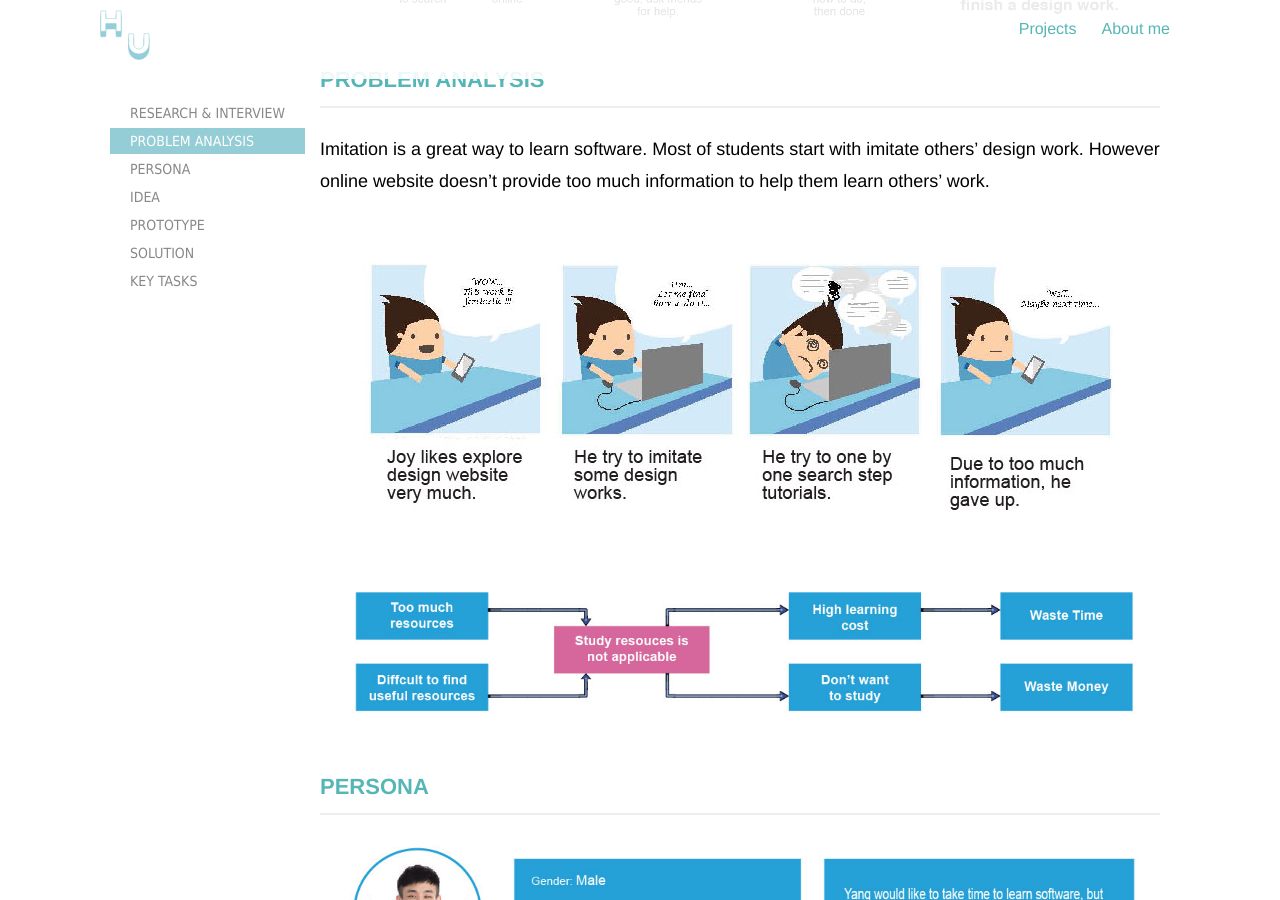
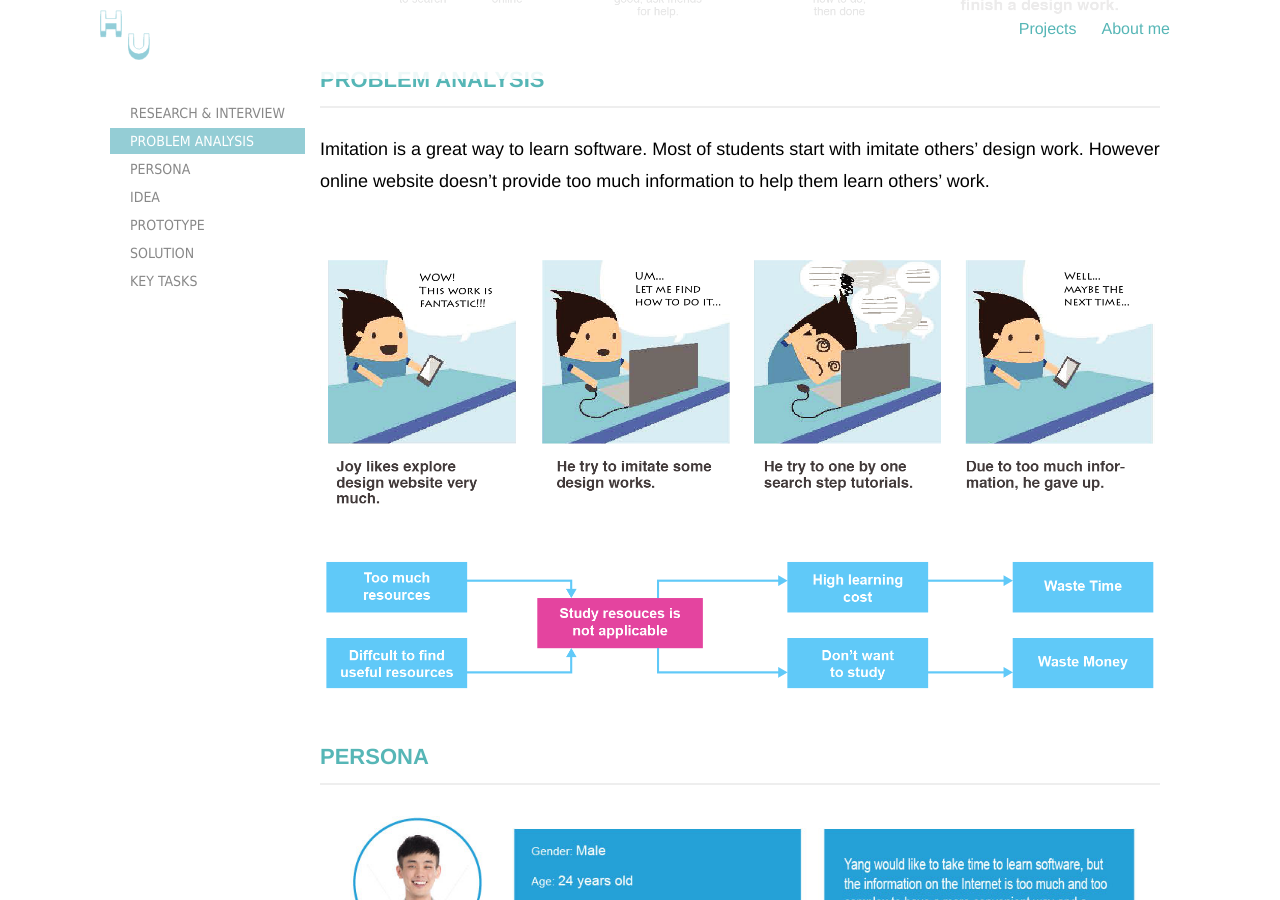
Before and after one commit to yuanyuanhu96/Potfolio-Archive, a Jekyll site: the page projects/wasa.html, which Jekyll copies as it is, in a window 1280 px wide and 900 px high, scrolled down 2219 px. Built offline with Jekyll 4.4.1, drawn with Linux system fonts in a browser that asks for light colours.

```diff
--- a/projects/wasa.html
+++ b/projects/wasa.html
@@ -87,11 +87,11 @@
                     </p>
 
                     <P>
-                        <img alt="Git Bash" src="../img/wasa/WasaBean-img-04.jpg" />
+                        <img alt="Git Bash" src="../img/wasa/WasaBean-img-04.png" />
 
                     </P>
                     <p>
-                        <img alt="Git Bash" src="../img/wasa/WasaBean-img-05.jpg" />
+                        <img alt="Git Bash" src="../img/wasa/WasaBean-img-05.png" />
 
                     </p>
 
```
Also changed, not shown: img/wasa/WasaBean-img-04.jpg (deleted), img/wasa/WasaBean-img-04.png (added), img/wasa/WasaBean-img-05.jpg (deleted), img/wasa/WasaBean-img-05.png (added).
